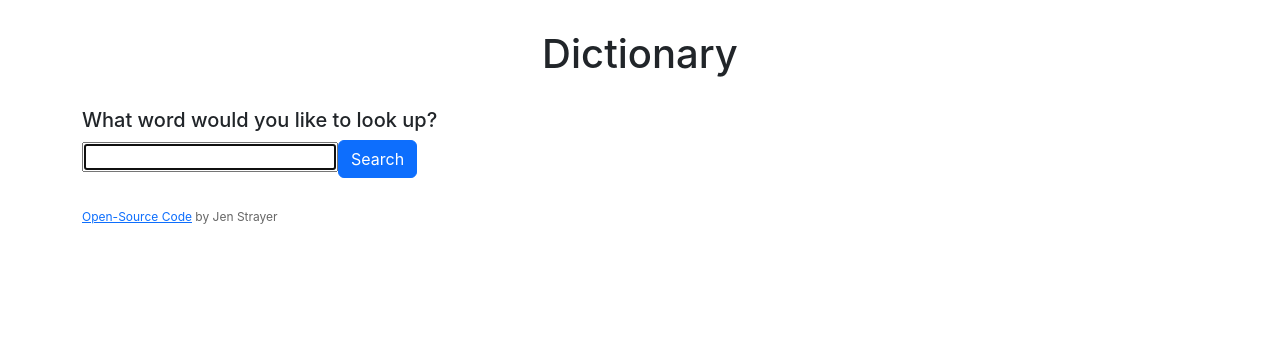
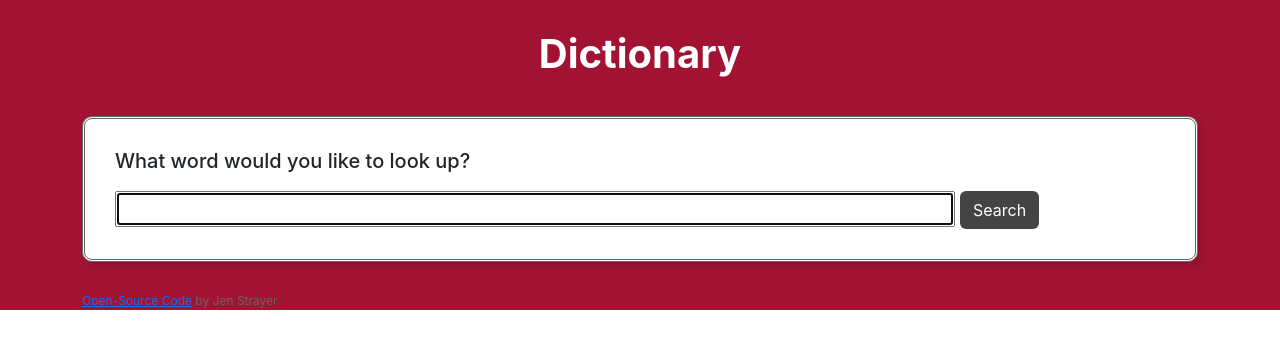
Before and after one commit to jstraye1/dictionary, a React (Create React App) app: page / in a window 1280 px wide. Shown: the top 348 px of the page. Built offline with nearby package versions, Linux system fonts and the light colour scheme.

Commit message:
added styles to application

```diff
--- a/src/App.css
+++ b/src/App.css
@@ -1,9 +1,15 @@
+.App {
+  background: #a21232;
+}
+
 .App-header {
-  margin: 30px 0;
+  padding: 30px 0;
 }
 
 .App-header h1 {
   text-align: center;
+  color: #fff;
+  font-weight: bold;
 }
 
 footer {
--- a/src/Dictionary.css
+++ b/src/Dictionary.css
@@ -1,3 +1,25 @@
 .Dictionary h2 {
   font-size: 20px;
 }
+
+section {
+  background: #fff;
+  padding: 30px;
+  border-radius: 10px;
+  border: 3px double #666;
+  margin-bottom: 30px;
+  box-shadow: 5px 5px 5px rgba(0, 0, 0, 0.1);
+}
+
+input {
+  padding: 4px 3px;
+  width: 80%;
+  margin-right: 5px;
+  margin-top: 10px;
+}
+
+button {
+  margin-top: -2px;
+  background: #444 !important;
+  color: #fff !important;
+}
--- a/src/Dictionary.js
+++ b/src/Dictionary.js
@@ -27,13 +27,19 @@ export default function Dictionary() {
 
   return (
     <div className="Dictionary">
-      <h2>What word would you like to look up?</h2>
-      <form onSubmit={search}>
-        <input type="search" autoFocus={true} onChange={handleKeywordChange} />
-        <button type="submit" className="btn btn-primary">
-          Search
-        </button>
-      </form>
+      <section>
+        <h2>What word would you like to look up?</h2>
+        <form onSubmit={search}>
+          <input
+            type="search"
+            autoFocus={true}
+            onChange={handleKeywordChange}
+          />
+          <button type="submit" className="btn">
+            Search
+          </button>
+        </form>
+      </section>
       <Results results={results} />
     </div>
   );
--- a/src/Meaning.css
+++ b/src/Meaning.css
@@ -1,8 +1,14 @@
-.Meaning li {
-  list-style: none;
+.Meaning .definition {
+  margin-left: 10px;
+  margin-top: 0px;
 }
 
 .Meaning em {
   margin-left: 30px;
   color: #666;
 }
+
+.Meaning h5 {
+  font-size: 25px;
+  margin-bottom: 20px;
+}
--- a/src/Meaning.js
+++ b/src/Meaning.js
@@ -6,24 +6,26 @@ export default function Meaning(props) {
   console.log(props.meaning);
   return (
     <div className="Meaning">
-      {" "}
-      <h3>{props.meaning.partOfSpeech}</h3>
+      <section>
+        <h5>{props.meaning.partOfSpeech}</h5>
         {props.meaning.definitions.map(function (definition, index) {
           if (definition) {
             return (
-            <ul key={index}>
-              <li>
+              <span key={index}>
+                <p className="definition">
                   {index + 1}. {definition.definition}
-                <br />
+                </p>
+                <p>
                   <em>{definition.example}</em>
+                </p>
                 <Synonyms synonyms={definition.synonyms} />
-              </li>
-            </ul>
+              </span>
             );
           } else {
             return null;
           }
         })}
+      </section>
     </div>
   );
 }
--- /dev/null
+++ b/src/Phonetics.css
@@ -0,0 +1,12 @@
+.Phonetics h4 {
+  margin-right: 20px;
+  display: inline;
+  margin-top: 20px;
+  opacity: 0.8;
+  font-size: 18px;
+}
+
+.Phonetics .phonetic-audio {
+  margin-top: 10px;
+  max-height: 20px;
+}
--- a/src/Phonetics.js
+++ b/src/Phonetics.js
@@ -1,12 +1,20 @@
 import React from "react";
 import ReactAudioPlayer from "react-audio-player";
+import "./Phonetics.css";
 
 export default function Phonetics(props) {
   if (props.phonetic.audio) {
     return (
       <div className="Phonetics">
-        <h4> {props.phonetic.text}</h4>
-        Listen: <ReactAudioPlayer src={props.phonetic.audio} controls />
+        <h4>
+          <span className="phonetic-text">{props.phonetic.text}</span>
+        </h4>
+
+        <ReactAudioPlayer
+          src={props.phonetic.audio}
+          controls
+          className="phonetic-audio"
+        />
       </div>
     );
   } else {
--- /dev/null
+++ b/src/Results.css
@@ -0,0 +1,6 @@
+.Results h3 {
+  font-size: 42px;
+  margin-bottom: 20px;
+  text-transform: capitalize;
+  font-weight: bold;
+}
--- a/src/Results.js
+++ b/src/Results.js
@@ -1,12 +1,14 @@
 import React from "react";
 import Meaning from "./Meaning";
 import Phonetics from "./Phonetics";
+import "./Results.css";
 
 export default function Results(props) {
   if (props.results) {
     return (
       <div className="Results">
-        <h2>{props.results.word}</h2>
+        <section>
+          <h3>{props.results.word}</h3>
           {props.results.phonetics.map(function (phonetic, index) {
             return (
               <div key={index}>
@@ -14,6 +16,7 @@ export default function Results(props) {
               </div>
             );
           })}
+        </section>
         {props.results.meanings.map(function (meaning, index) {
           return (
             <div key={index}>
--- /dev/null
+++ b/src/Synonyms.css
@@ -0,0 +1,11 @@
+.Synonyms li {
+  list-style: none;
+  display: inline-block;
+  margin-right: 15px;
+  margin-bottom: 5px;
+  background: #e1e1e1;
+  padding: 8px 5px;
+  line-height: 1;
+  border: 1px solid #999;
+  border-radius: 5px;
+}
--- a/src/Synonyms.js
+++ b/src/Synonyms.js
@@ -1,11 +1,16 @@
 import React from "react";
+import "./Synonyms.css";
 
 export default function Synonyms(props) {
   if (props.synonyms) {
     return (
       <ul className="Synonyms">
         {props.synonyms.map(function (synonym, index) {
-          return <li key={index}>{synonym}</li>;
+          return (
+            <li className="synonym" key={index}>
+              {synonym}
+            </li>
+          );
         })}
       </ul>
     );
```
Lines whose indentation alone changed are shown as unchanged.
